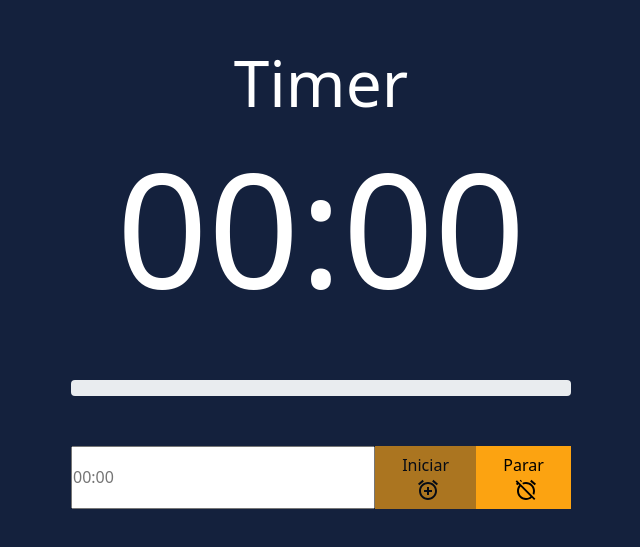
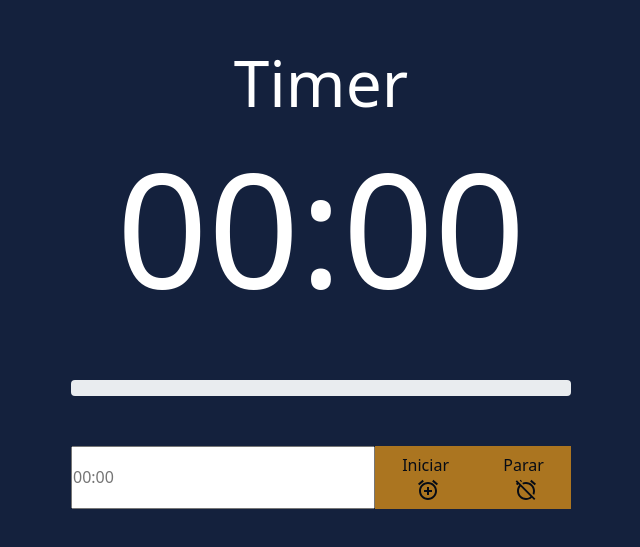
Before and after one commit to Pedro0505/Cronometro-React-TS, a React (Vite) app: page / in a window 1280 px wide. Shown: the part 123-670 px from the top of the page, without its empty margins (319-959 px from the left). Built offline with nearby package versions, Linux system fonts and the light colour scheme.

Commit message:
Adicionando o sass as dependencias do projeto para deploy

```diff
--- a/package.json
+++ b/package.json
@@ -29,6 +29,7 @@
     "eslint-plugin-prettier": "^4.0.0",
     "eslint-plugin-react": "^7.28.0",
     "eslint-plugin-react-hooks": "^4.3.0",
+    "sass": "^1.49.7",
     "typescript": "^4.4.4",
     "vite": "^2.7.2"
   }
--- a/src/components/Timer.tsx
+++ b/src/components/Timer.tsx
@@ -7,6 +7,7 @@ function Timer() {
   const [time, setTime] = useState<number>(0);
   const [now, setNow] = useState<number>(0);
   const [isDisabled, setIsDisabled] = useState<boolean>(true);
+  const [stopBtnDisabled, setStopBtnDisabled] = useState<boolean>(true);
   const [inputValue, setInputValue] = useState<string>('');
   const keyInterval = useRef<number>(0);
 
@@ -40,6 +41,7 @@ function Timer() {
 
   function handleStart():void {
     configTimer();
+    setStopBtnDisabled(false);
     setIsDisabled(true);
     keyInterval.current = setInterval(() => {
       setTime((prevTime:number) => (prevTime <= 0 ? 0 : prevTime - 1));
@@ -48,6 +50,7 @@ function Timer() {
 
   function handleStop():void {
     setIsDisabled(false);
+    setStopBtnDisabled(true);
     clearInterval(keyInterval.current);
   }
 
@@ -104,6 +107,7 @@ function Timer() {
         <button
           className="btn"
           type="button"
+          disabled={ stopBtnDisabled }
           onClick={ handleStop }
         >
           Parar
```
Also changed, not shown: 1 other file (tests, documents, lock files or other folders).
